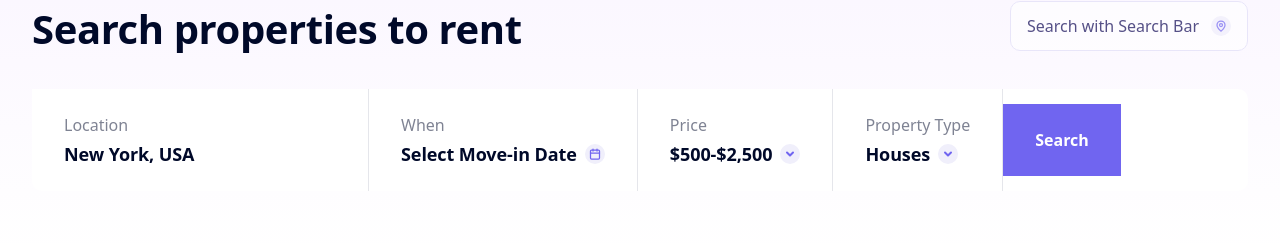
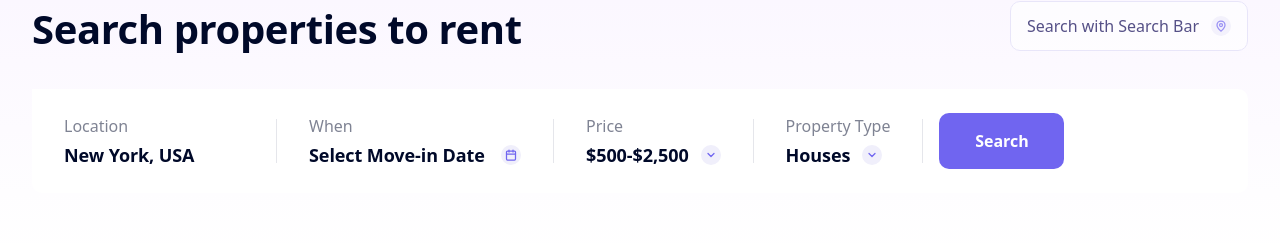
Before and after one commit to RealVista-Capstone-Project/RealVista-FE, a Next.js app: page /en/rent in a window 1280 px wide. Shown: the part 146-389 px from the top of the page. Built offline with nearby package versions, Linux system fonts and the light colour scheme; no server answers.

Commit message:
chore(rent-page): update the property search bar design

```diff
--- a/src/shared/ui/property-search-bar/property-search-bar.tsx
+++ b/src/shared/ui/property-search-bar/property-search-bar.tsx
@@ -1,6 +1,6 @@
 'use client';
 
-import { Calendar } from 'lucide-react';
+import { Calendar, ChevronDown } from 'lucide-react';
 import { cn } from '@/shared/lib/utils';
 
 interface PropertySearchBarProps {
@@ -19,6 +19,30 @@ interface PropertySearchBarProps {
   onPropertyTypeChange?: (value: string) => void;
   onSearch?: () => void;
   className?: string;
+}
+
+// Reusable icon wrapper component
+function IconWrapper({ children }: { children: React.ReactNode }) {
+  return (
+    <div className='relative flex h-5 w-5 shrink-0 items-center justify-center'>
+      <div className='absolute inset-0 rounded-full bg-purple-96' />
+      {children}
+    </div>
+  );
+}
+
+// Reusable dropdown chevron icon
+function DropdownIcon() {
+  return (
+    <IconWrapper>
+      <ChevronDown className='relative h-3 w-3 text-main-primary' strokeWidth={2.5} />
+    </IconWrapper>
+  );
+}
+
+// Vertical divider component
+function Divider() {
+  return <div className='h-11 w-px shrink-0 bg-grey-200' />;
 }
 
 export function PropertySearchBar({
@@ -41,12 +65,12 @@ export function PropertySearchBar({
   return (
     <div
       className={cn(
-        'flex items-center gap-0 overflow-hidden rounded-br-lg rounded-bl-lg rounded-tr-lg bg-white',
+        'flex h-[104px] items-center rounded-br-lg rounded-bl-lg rounded-tr-lg bg-white',
         className
       )}
     >
       {/* Location Field */}
-      <div className='flex flex-col gap-1 border-r border-grey-200 px-8 py-6'>
+      <div className='flex flex-col gap-1 py-6 pl-8 pr-8'>
         <label className='text-base font-medium leading-[1.5] text-main-black opacity-50'>
           {locationLabel}
         </label>
@@ -54,12 +78,14 @@ export function PropertySearchBar({
           type='text'
           value={location}
           onChange={(e) => onLocationChange?.(e.target.value)}
-          className='text-lg font-bold leading-[1.45] tracking-[-0.09px] text-main-black outline-none'
+          className='w-[180px] text-lg font-bold leading-[1.45] tracking-[-0.09px] text-main-black outline-none'
         />
       </div>
 
+      <Divider />
+
       {/* When (Date Picker) */}
-      <div className='flex flex-col gap-1 border-r border-grey-200 px-8 py-6'>
+      <div className='flex flex-col gap-1 px-8 py-6'>
         <label className='text-base font-medium leading-[1.5] text-main-black opacity-50'>
           {whenLabel}
         </label>
@@ -69,20 +95,21 @@ export function PropertySearchBar({
             // TODO: Implement date picker
             console.log('Open date picker');
           }}
-          className='flex items-center gap-2 text-left'
+          className='flex items-center gap-3 text-left'
         >
-          <span className='text-lg font-bold leading-[1.45] tracking-[-0.09px] text-main-black'>
+          <span className='w-[180px] text-lg font-bold leading-[1.45] tracking-[-0.09px] text-main-black'>
             {whenPlaceholder}
           </span>
-          <div className='relative flex h-5 w-5 items-center justify-center'>
-            <div className='absolute inset-0 rounded-full bg-purple-96'></div>
+          <IconWrapper>
             <Calendar className='relative h-3 w-3 text-main-primary' strokeWidth={2.5} />
-          </div>
+          </IconWrapper>
         </button>
       </div>
 
+      <Divider />
+
       {/* Price Range */}
-      <div className='flex flex-col gap-1 border-r border-grey-200 px-8 py-6'>
+      <div className='flex flex-col gap-1 px-8 py-6'>
         <label className='text-base font-medium leading-[1.5] text-main-black opacity-50'>
           {priceLabel}
         </label>
@@ -92,33 +119,19 @@ export function PropertySearchBar({
             // TODO: Implement price selector
             console.log('Open price selector');
           }}
-          className='flex items-center gap-2 text-left'
+          className='flex items-center gap-3 text-left'
         >
           <span className='text-lg font-bold leading-[1.45] tracking-[-0.09px] text-main-black'>
             {priceValue}
           </span>
-          <div className='relative flex h-5 w-5 items-center justify-center'>
-            <div className='absolute inset-0 rounded-full bg-purple-96'></div>
-            <svg
-              className='relative h-3 w-3 text-main-primary'
-              fill='none'
-              viewBox='0 0 12 12'
-              xmlns='http://www.w3.org/2000/svg'
-            >
-              <path
-                d='M3 4.5L6 7.5L9 4.5'
-                stroke='currentColor'
-                strokeWidth={2}
-                strokeLinecap='round'
-                strokeLinejoin='round'
-              />
-            </svg>
-          </div>
+          <DropdownIcon />
         </button>
       </div>
 
+      <Divider />
+
       {/* Property Type */}
-      <div className='flex flex-col gap-1 border-r border-grey-200 px-8 py-6'>
+      <div className='flex flex-col gap-1 px-8 py-6'>
         <label className='text-base font-medium leading-[1.5] text-main-black opacity-50'>
           {propertyTypeLabel}
         </label>
@@ -128,40 +141,28 @@ export function PropertySearchBar({
             // TODO: Implement property type selector
             console.log('Open property type selector');
           }}
-          className='flex items-center gap-2 text-left'
+          className='flex items-center gap-3 text-left'
         >
           <span className='text-lg font-bold leading-[1.45] tracking-[-0.09px] text-main-black'>
             {propertyTypeValue}
           </span>
-          <div className='relative flex h-5 w-5 items-center justify-center'>
-            <div className='absolute inset-0 rounded-full bg-purple-96'></div>
-            <svg
-              className='relative h-3 w-3 text-main-primary'
-              fill='none'
-              viewBox='0 0 12 12'
-              xmlns='http://www.w3.org/2000/svg'
-            >
-              <path
-                d='M3 4.5L6 7.5L9 4.5'
-                stroke='currentColor'
-                strokeWidth={2}
-                strokeLinecap='round'
-                strokeLinejoin='round'
-              />
-            </svg>
-          </div>
+          <DropdownIcon />
         </button>
       </div>
 
+      <Divider />
+
       {/* Search Button */}
+      <div className='flex h-full items-center px-4 py-6'>
         <button
           type='button'
           onClick={onSearch}
-        className='flex h-full items-center justify-center bg-main-primary px-8 py-6 text-base font-bold leading-[1.5] text-white transition-colors hover:bg-main-primary/90'
+          className='flex w-[125px] items-center justify-center rounded-lg bg-main-primary px-8 py-4 text-base font-bold leading-[1.5] text-white transition-colors hover:bg-main-primary/90'
           style={{ fontFeatureSettings: "'ss06', 'ss04', 'liga' 0" }}
         >
           {searchButtonLabel}
         </button>
       </div>
+    </div>
   );
 }
```
Lines whose indentation alone changed are shown as unchanged.
